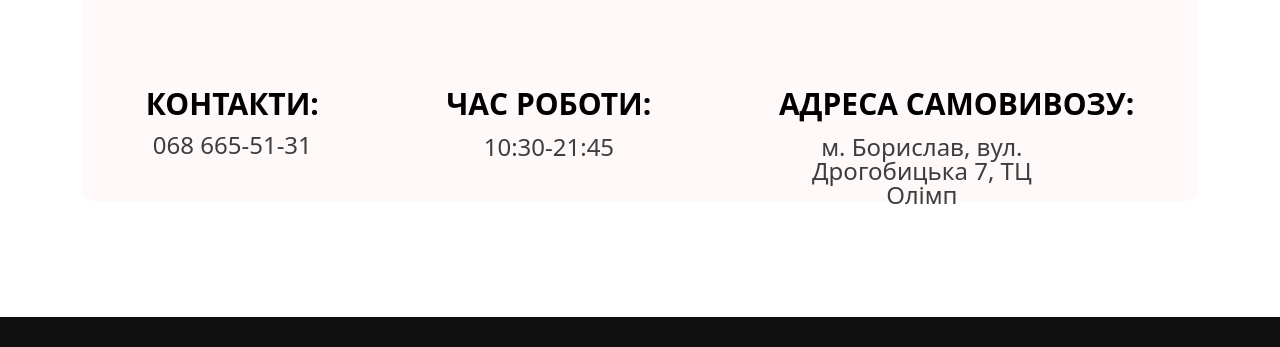
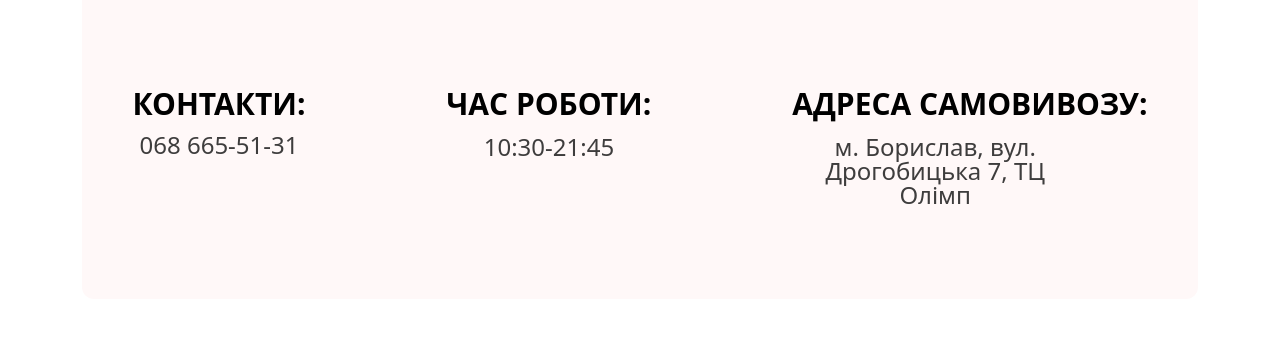
Before and after one commit to marypinchak1/BasketPizza, a website: page src/index.html in a window 1280 px wide. Shown: the part 605-952 px from the top of the page. Drawn offline with nearby package versions, Linux system fonts and the light colour scheme; files that its build step writes are made by us from their sources.

Commit message:
info__update_items

```diff
--- a/src/sass/components/_info.scss
+++ b/src/sass/components/_info.scss
@@ -13,7 +13,7 @@
         border-radius: 12px;
         // max-width: 1077px;
         // width: 100%;
-        height: 370px;
+        // height: 370px;
 
         &_title{
             padding-bottom: 92px;
@@ -29,9 +29,12 @@
         }
 
         &_items{
+            padding-bottom: 92px;
             text-align: center;
             display: flex;
             justify-content: space-around;
+            flex-wrap: wrap;
+            gap: 40px;
             h2{
                 font-weight: 600;
                 font-size: 30px;
```
